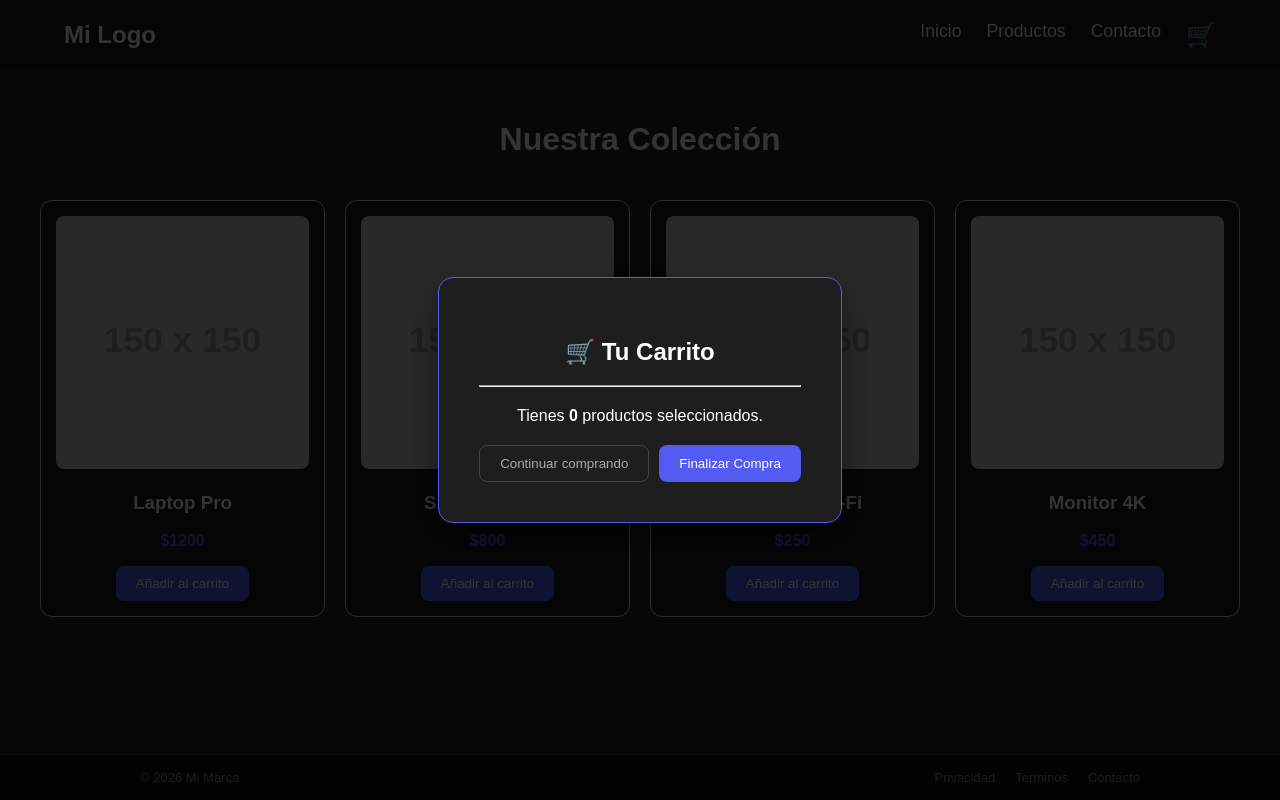
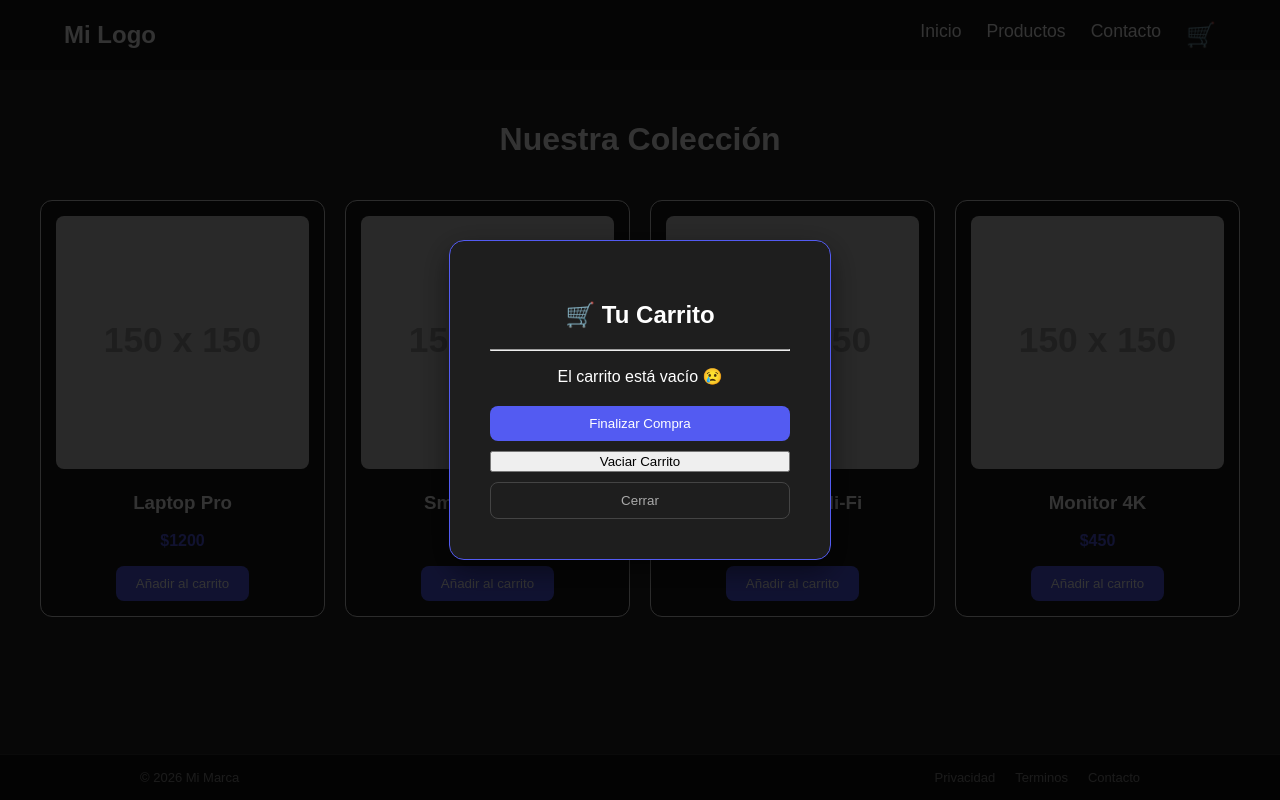
Before and after one commit to boniek1423/mi-primera-app, a React (Vite) app: page / in a window 1280 px wide. Both pictures are taken after a click on the item "Ver carrito". Built offline with nearby package versions, Linux system fonts and the light colour scheme.

Commit message:
Inicio conectado con objetos de productos

```diff
--- a/src/App.jsx
+++ b/src/App.jsx
@@ -5,27 +5,30 @@ import Footer from './components/Footer';
 import Inicio from './pages/Inicio';
 import Productos from './pages/Productos';
 import Contacto from './pages/Contacto';
-import './App.css'; // Asegúrate de tener este import para los estilos del modal
+import './App.css';
 
 function App() {
-  const [carritoCount, setCarritoCount] = useState(0);
-  // Nuevo estado para controlar la visibilidad del modal
+  // 1. Ahora el carrito es una LISTA (Array)
+  const [carrito, setCarrito] = useState([]);
   const [esModalAbierto, setEsModalAbierto] = useState(false);
 
-  const agregarAlCarrito = () => {
-    setCarritoCount(carritoCount + 1);
+  // 2. Función para agregar el objeto completo del producto
+  const agregarAlCarrito = (producto) => {
+    setCarrito([...carrito, producto]);
   };
 
-  // Función para abrir y cerrar el modal
-  const toggleModal = () => {
-    setEsModalAbierto(!esModalAbierto);
+  // 3. Función para resetear el array
+  const vaciarCarrito = () => {
+    setCarrito([]);
   };
+
+  const toggleModal = () => setEsModalAbierto(!esModalAbierto);
 
   return (
     <BrowserRouter>
       <div style={{ display: 'flex', flexDirection: 'column', minHeight: '100vh' }}>
-        {/* Pasamos la cuenta y la función para abrir el modal al Navbar */}
-        <Navbar cuenta={carritoCount} alClickCarrito={toggleModal} />
+        {/* Pasamos el largo del array al Navbar */}
+        <Navbar cuenta={carrito.length} alClickCarrito={toggleModal} />
 
         <main style={{ flex: 1, marginTop: '80px' }}>
           <Routes>
@@ -35,18 +38,30 @@ function App() {
           </Routes>
         </main>
 
-        {/* --- LÓGICA DEL MODAL --- */}
+        {/* --- MODAL DINÁMICO --- */}
         {esModalAbierto && (
           <div className="modal-overlay" onClick={toggleModal}>
             <div className="modal-content" onClick={(e) => e.stopPropagation()}>
               <h2>🛒 Tu Carrito</h2>
               <hr />
-              <p style={{ margin: '20px 0' }}>
-                Tienes <strong>{carritoCount}</strong> productos seleccionados.
-              </p>
-              <div style={{ display: 'flex', gap: '10px', justifyContent: 'center' }}>
-                <button className="btn-secundario" onClick={toggleModal}>Continuar comprando</button>
-                <button className="btn-primario" onClick={() => alert('¡Gracias por tu compra!')}>Finalizar Compra</button>
+
+              {carrito.length === 0 ? (
+                <p>El carrito está vacío 😢</p>
+              ) : (
+                <ul style={{ listStyle: 'none', padding: 0, textAlign: 'left', maxHeight: '200px', overflowY: 'auto' }}>
+                  {carrito.map((item, index) => (
+                    <li key={index} style={{ borderBottom: '1px solid #444', padding: '10px 0', display: 'flex', justifyContent: 'space-between' }}>
+                      <span>{item.nombre}</span>
+                      <strong>{item.precio}</strong>
+                    </li>
+                  ))}
+                </ul>
+              )}
+
+              <div style={{ marginTop: '20px', display: 'flex', flexDirection: 'column', gap: '10px' }}>
+                <button className="btn-primario" onClick={() => alert('Compra procesada')}>Finalizar Compra</button>
+                <button className="btn-vaciar" onClick={vaciarCarrito}>Vaciar Carrito</button>
+                <button className="btn-secundario" onClick={toggleModal}>Cerrar</button>
               </div>
             </div>
           </div>
```
